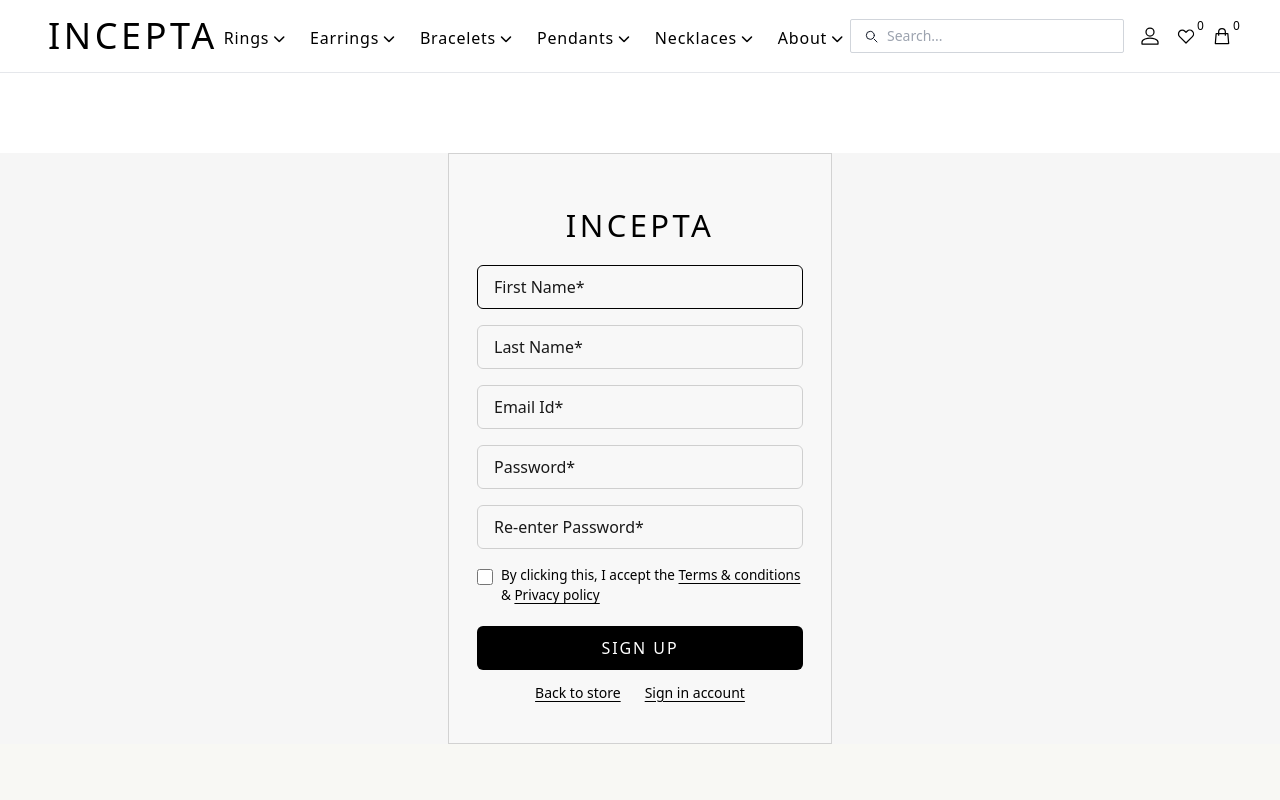
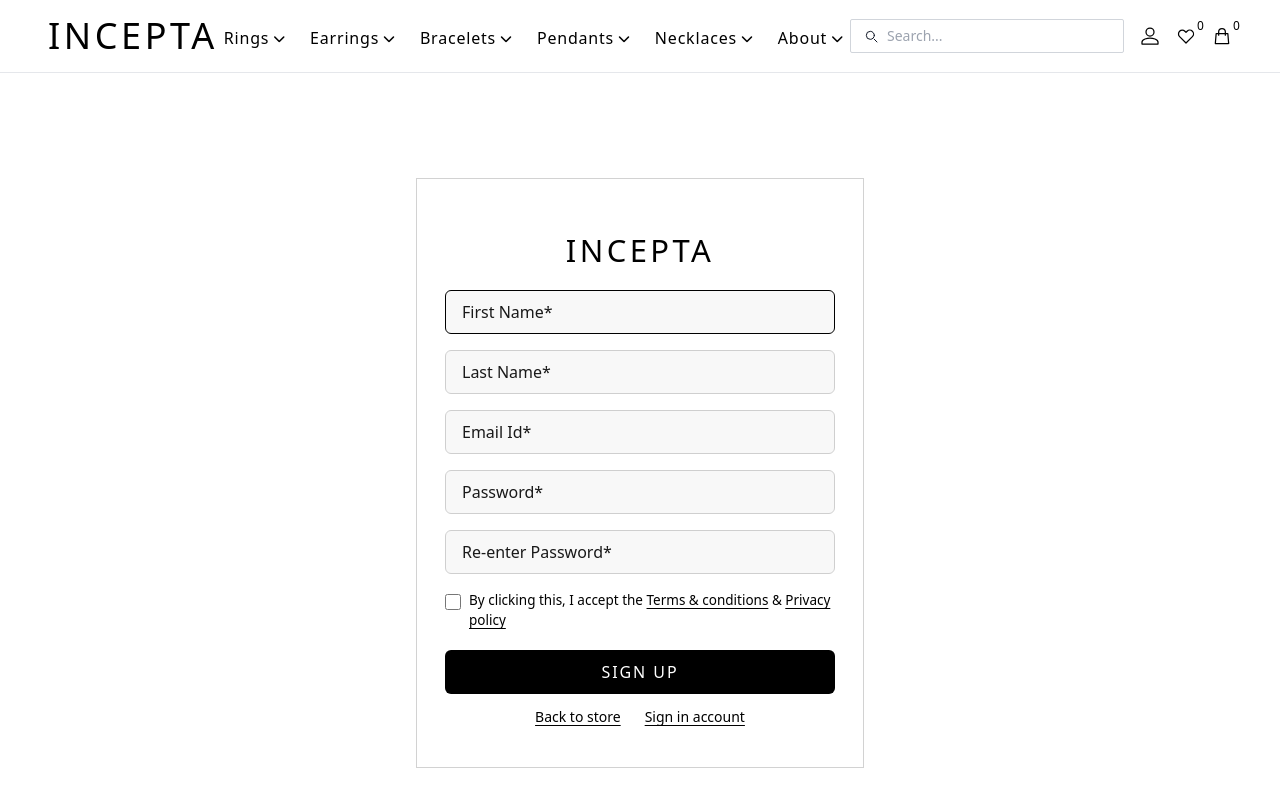
Before and after one commit to Ronak0602/jewelry-app, a React (Vite) app: page /register in a window 1280 px wide. Shown: the top 800 px of the page. Built offline with nearby package versions, Linux system fonts and the light colour scheme.

Commit message:
Register page fix

```diff
--- a/src/Pages/Register.jsx
+++ b/src/Pages/Register.jsx
@@ -44,9 +44,9 @@ function Register() {
   };
 
   return (
-    <div className="bg-[#f6f6f6]">
-      <div className="mx-auto flex min-h-full w-full mt-20 items-center justify-center">
-        <div className="w-full max-w-96 border border-[#d2d2d2] bg-[#f8f8f8] px-7 p-10">
+    <div>
+      <div className="mx-auto flex min-h-screen w-full  items-center justify-center">
+        <div className="w-full max-w-md border border-[#d2d2d2] bg-[#ffffff] px-7 p-10">
           {/* Brand */}
           <div className="mb-6 mt-4 flex justify-center">
             <h1 className="text-[31px] leading-none tracking-[0.11em] text-black">
```
